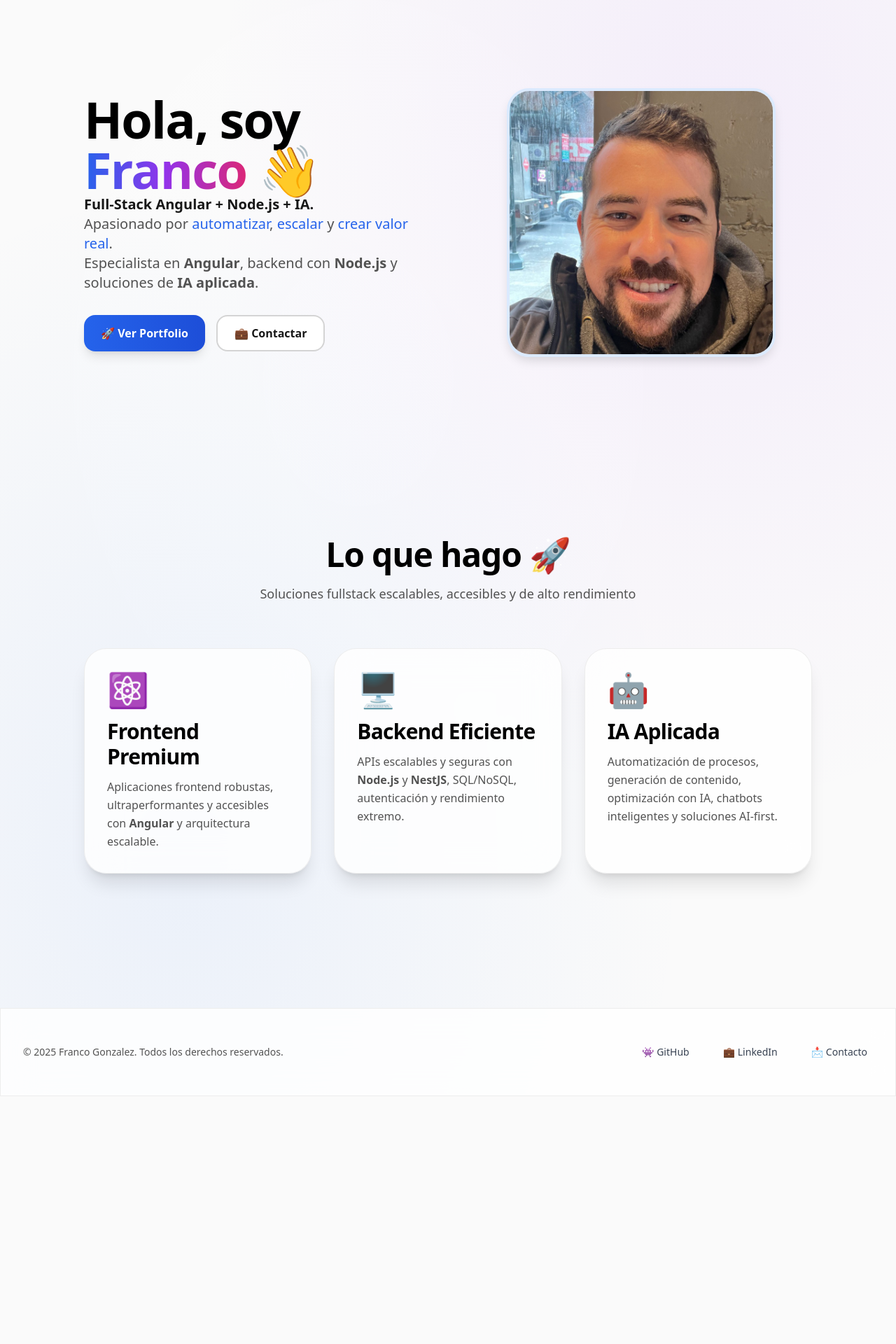
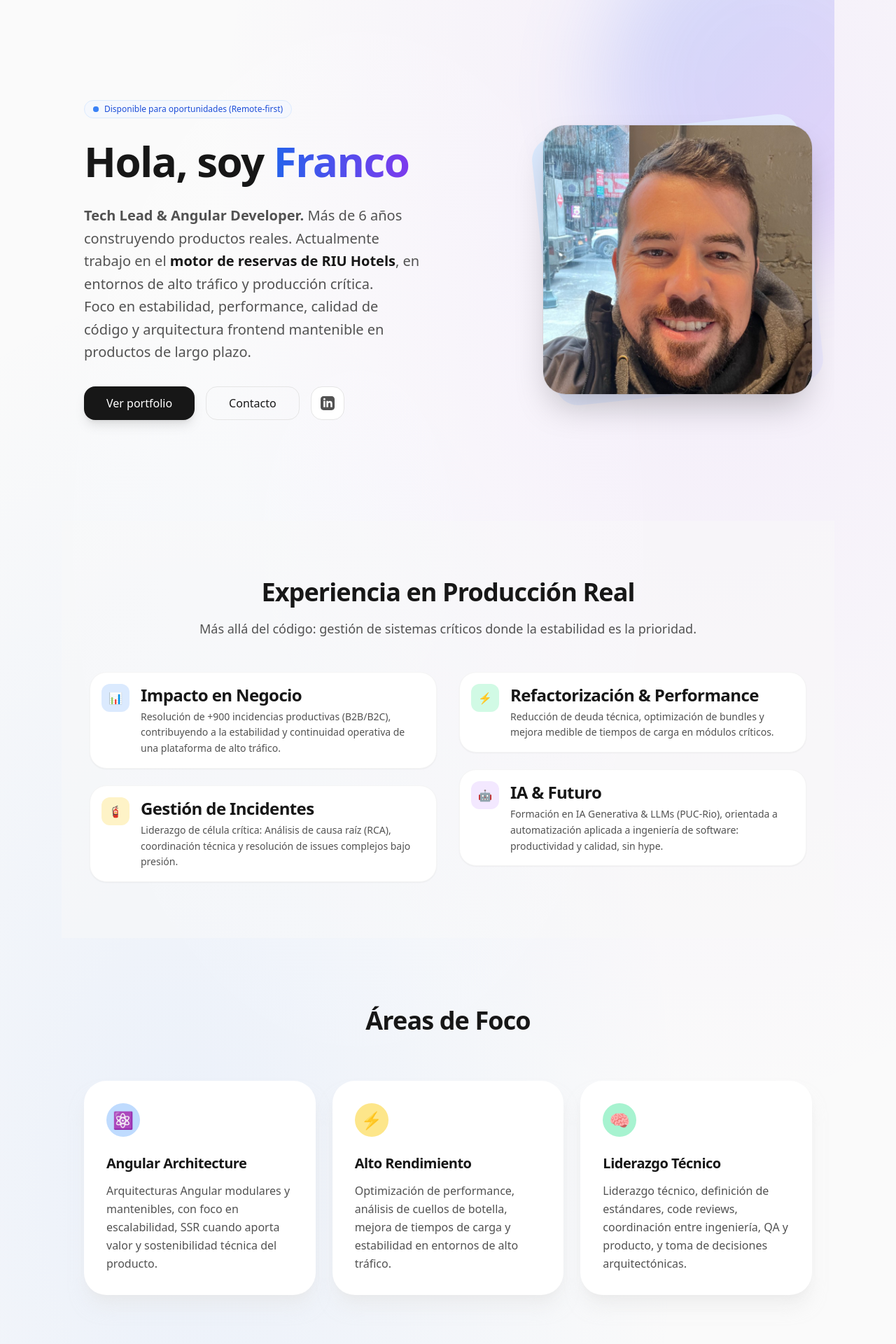
Before and after one commit to Franncogonza/francog.dev, an Angular app: page / in a window 1280 px wide. Shown: the part 140-2060 px from the top of the page at 70% size. Before the commit the page ends 1706 px from the top, so only its background shows below. Built offline with nearby package versions, Linux system fonts and the light colour scheme.

Commit message:
chore: polish home layout — equal-height cards, hero spacing, icon contrast

```diff
--- a/src/app/layout/main-layout/main-layout.component.html
+++ b/src/app/layout/main-layout/main-layout.component.html
@@ -170,7 +170,7 @@
         <p
           class="text-center md:text-left text-sm font-medium text-neutral-600 dark:text-neutral-400"
         >
-          © 2025 Franco Gonzalez. Todos los derechos reservados.
+          © {{ currentYear }} Franco Gonzalez. Todos los derechos reservados.
         </p>
         <nav class="flex gap-8" aria-label="Social links">
           <a
--- a/src/app/layout/main-layout/main-layout.component.ts
+++ b/src/app/layout/main-layout/main-layout.component.ts
@@ -16,6 +16,7 @@ export class MainLayoutComponent {
   isDarkMode = false;
 
   private readonly platform = inject(PlatformService);
+  currentYear: number = new Date().getFullYear();
 
   ngOnInit() {
     if (this.platform.isBrowser()) {
--- a/src/app/pages/about/about.component.html
+++ b/src/app/pages/about/about.component.html
@@ -1,6 +1,6 @@
 <section class="container py-24">
   <h1 class="text-4xl md:text-5xl font-extrabold text-center mb-8">
-    Sobre mí <span class="inline-block">👨‍💻</span>
+    Sobre mí — Perfil profesional
   </h1>
 
   <div class="flex flex-col-reverse lg:flex-row items-center gap-12">
@@ -8,22 +8,28 @@
     <div class="flex-1">
       <p class="text-lg leading-relaxed mb-6 text-neutral-700 dark:text-neutral-300">
         Soy <span class="font-semibold text-neutral-900 dark:text-white">Franco Gonzalez</span>,
-        desarrollador
-        <span class="font-semibold text-blue-600 dark:text-blue-400"
-          >Full-Stack Angular + Node.js + IA</span
-        >. Me apasiona <span class="italic">automatizar, escalar sistemas</span> y construir
-        productos con impacto real.
+        <span class="font-semibold text-blue-600 dark:text-blue-400">
+          Tech Lead & Angular Developer </span
+        >, con más de 6 años trabajando en productos reales en entornos de producción.
       </p>
+
       <p class="text-lg leading-relaxed mb-6 text-neutral-700 dark:text-neutral-300">
-        +5 años creando soluciones digitales. Actualmente trabajando en
-        <span class="font-semibold text-neutral-900 dark:text-white">Riu Hotels</span> desarrollando
-        su motor de reservas global.
+        Actualmente trabajo en
+        <span class="font-semibold text-neutral-900 dark:text-white">RIU Hotels</span>, optimizando
+        el motor de reservas en contextos de alto tráfico, con foco en
+        <strong>performance, estabilidad y arquitectura frontend mantenible</strong>.
       </p>
+
       <p class="text-lg leading-relaxed mb-6 text-neutral-700 dark:text-neutral-300">
-        Mi misión es clara:
-        <span class="font-semibold"
-          >crear tecnología que simplifique, potencie y transforme procesos.</span
-        >
+        Lidero iniciativas de <strong>gestión de incidentes en producción crítica</strong>,
+        <strong>refactorización técnica</strong>, code reviews y mejora continua en calidad de
+        código, trabajando con equipos distribuidos en Europa y LATAM.
+      </p>
+
+      <p class="text-lg leading-relaxed mb-6 text-neutral-700 dark:text-neutral-300">
+        Me estoy formando en <strong>IA Generativa & LLMs (PUC-Rio)</strong>, con foco en
+        automatización aplicada a ingeniería de software, productividad y reducción de deuda técnica
+        — sin hype.
       </p>
 
       <h2 class="text-2xl font-bold mt-8 mb-4 text-neutral-900 dark:text-white">
@@ -32,12 +38,14 @@
 
       <div class="flex flex-wrap gap-3">
         <span class="badge-tech">Angular</span>
+        <span class="badge-tech">TypeScript</span>
+        <span class="badge-tech">RxJS</span>
         <span class="badge-tech">Node.js</span>
         <span class="badge-tech">NestJS</span>
-        <span class="badge-tech">TypeScript</span>
         <span class="badge-tech">PostgreSQL</span>
         <span class="badge-tech">MongoDB</span>
         <span class="badge-tech">AWS</span>
+        <span class="badge-tech">CI/CD</span>
         <span class="badge-tech">OpenAI</span>
       </div>
     </div>
--- a/src/app/pages/home/home.component.html
+++ b/src/app/pages/home/home.component.html
@@ -1,83 +1,240 @@
-<section class="container flex flex-col-reverse lg:flex-row items-center gap-16 py-20 md:py-32">
+<section class="relative overflow-hidden py-24 md:py-36">
+  <div class="absolute top-0 right-0 -z-10 translate-x-1/3 -translate-y-1/4 transform opacity-20">
+    <div
+      class="h-[500px] w-[500px] rounded-full bg-gradient-to-br from-blue-500 to-purple-500 blur-3xl filter"
+    ></div>
+  </div>
+
+  <div class="container flex flex-col-reverse items-center gap-12 lg:flex-row lg:gap-20">
     <div class="flex-1 text-center lg:text-left">
-    <h1 class="heading-hero animate-fade-in">
-      Hola, soy <span class="gradient-text">Franco</span> 👋
+      <div
+        class="inline-flex items-center gap-2 rounded-full border border-blue-100 bg-blue-50/50 px-3 py-1 text-xs font-medium text-blue-700 backdrop-blur-sm dark:border-blue-900/30 dark:bg-blue-900/20 dark:text-blue-300 mb-6"
+      >
+        <span class="relative flex h-2 w-2">
+          <span
+            class="absolute inline-flex h-full w-full animate-ping rounded-full bg-blue-400 opacity-75"
+          ></span>
+          <span class="relative inline-flex h-2 w-2 rounded-full bg-blue-500"></span>
+        </span>
+        Disponible para oportunidades (Remote-first)
+      </div>
+
+      <h1
+        class="text-4xl font-extrabold tracking-tight text-neutral-900 dark:text-white md:text-6xl lg:leading-tight"
+      >
+        Hola, soy
+        <span class="bg-gradient-to-r from-blue-600 to-violet-600 bg-clip-text text-transparent"
+          >Franco</span
+        >
       </h1>
+
       <p
-      class="text-lg md:text-xl text-neutral-600 dark:text-neutral-300 mb-8 leading-relaxed max-w-2xl"
+        class="mt-6 text-lg leading-relaxed text-neutral-600 dark:text-neutral-300 md:text-xl md:leading-relaxed max-w-2xl lg:max-w-3xl text-pretty"
       >
-      <span class="font-semibold text-neutral-900 dark:text-neutral-100">
-        Full-Stack Angular + Node.js + IA.
-      </span>
-      <br />
-      Apasionado por
-      <span class="text-accent">automatizar</span>, <span class="text-accent">escalar</span> y
-      <span class="text-accent">crear valor real</span>.
-      <br />
-      Especialista en <strong>Angular</strong>, backend con <strong>Node.js</strong> y soluciones de
-      <strong>IA aplicada</strong>.
+        <strong>Tech Lead & Angular Developer.</strong> Más de 6 años construyendo productos reales.
+        Actualmente trabajo en el
+        <strong class="text-neutral-900 dark:text-white">motor de reservas de RIU Hotels</strong>,
+        en entornos de alto tráfico y producción crítica.
+        <br class="hidden md:block" />
+        Foco en estabilidad, performance, calidad de código y arquitectura frontend mantenible en
+        productos de largo plazo.
       </p>
-    <div class="flex flex-col sm:flex-row gap-4 justify-center lg:justify-start">
-      <a routerLink="/portfolio" class="btn-primary">🚀 Ver Portfolio</a>
-      <a routerLink="/contact" class="btn-secondary">💼 Contactar</a>
+
+      <div class="mt-8 flex flex-col justify-center gap-4 sm:flex-row lg:justify-start">
+        <a
+          routerLink="/portfolio"
+          class="inline-flex h-12 items-center justify-center rounded-xl bg-neutral-900 px-8 text-base font-medium text-white shadow-lg shadow-neutral-500/20 transition-all hover:-translate-y-1 hover:shadow-xl hover:shadow-neutral-500/40 dark:bg-white dark:text-neutral-900 dark:shadow-none"
+        >
+          Ver portfolio
+        </a>
+        <a
+          routerLink="/contact"
+          class="inline-flex h-12 items-center justify-center rounded-xl border border-neutral-200 bg-transparent px-8 text-base font-medium text-neutral-900 transition-colors hover:bg-neutral-50 hover:text-neutral-900 dark:border-neutral-700 dark:text-white dark:hover:bg-neutral-800"
+        >
+          Contacto
+        </a>
+        <a
+          href="https://www.linkedin.com/in/francogonzalezweb/"
+          target="_blank"
+          rel="noopener noreferrer"
+          aria-label="Visit Franco Gonzalez's LinkedIn profile"
+          class="inline-flex h-12 w-12 items-center justify-center rounded-xl border border-neutral-200 bg-white text-neutral-600 transition-all hover:-translate-y-1 hover:border-blue-200 hover:text-blue-600 hover:shadow-lg dark:border-neutral-700 dark:bg-neutral-800 dark:text-neutral-400 dark:hover:border-blue-900"
+        >
+          <svg class="h-5 w-5" fill="currentColor" viewBox="0 0 24 24" aria-hidden="true">
+            <path
+              fill-rule="evenodd"
+              d="M19 0h-14c-2.761 0-5 2.239-5 5v14c0 2.761 2.239 5 5 5h14c2.762 0 5-2.239 5-5v-14c0-2.761-2.238-5-5-5zm-11 19h-3v-11h3v11zm-1.5-12.268c-.966 0-1.75-.79-1.75-1.764s.784-1.764 1.75-1.764 1.75.79 1.75 1.764-.783 1.764-1.75 1.764zm13.5 12.268h-3v-5.604c0-3.368-4-3.113-4 0v5.604h-3v-11h3v1.765c1.396-2.586 7-2.777 7 2.476v6.759z"
+              clip-rule="evenodd"
+            />
+          </svg>
+        </a>
       </div>
     </div>
-  <div class="flex-1 flex justify-center animate-slide-up">
+
+    <div class="relative flex-1 flex justify-center lg:justify-end">
+      <div class="relative aspect-square w-64 md:w-80 lg:w-96">
+        <div
+          class="absolute inset-0 -rotate-6 rounded-3xl bg-gradient-to-br from-blue-100 to-violet-100 dark:from-blue-900/20 dark:to-violet-900/20"
+        ></div>
         <img
           src="/profile-franco.jpeg"
-      alt="Franco Gonzalez - Full-Stack Developer"
-      class="w-60 h-60 sm:w-72 sm:h-72 lg:w-96 lg:h-96 rounded-3xl object-cover shadow-premium border-4 border-primary-100 dark:border-primary-900/30 hover:shadow-2xl transition-all duration-300"
+          alt="Franco Gonzalez"
+          class="relative h-full w-full rounded-3xl object-cover shadow-2xl ring-1 ring-black/5 dark:ring-white/10 rotate-0 transition-transform hover:rotate-2 duration-500"
           loading="lazy"
         />
       </div>
+    </div>
+  </div>
 </section>
 
-<section class="container py-20 md:py-32">
-  <div class="text-center mb-16">
-    <h2 class="heading-lg">Lo que hago <span class="text-accent">🚀</span></h2>
-    <p class="text-neutral-600 dark:text-neutral-400 text-lg mt-4 max-w-2xl mx-auto">
-      Soluciones fullstack escalables, accesibles y de alto rendimiento
+<section class="py-20 bg-neutral-50/50 dark:bg-neutral-900/50">
+  <div class="container">
+    <div class="mb-12 md:text-center max-w-3xl mx-auto">
+      <h2 class="text-3xl font-bold tracking-tight text-neutral-900 dark:text-white md:text-4xl">
+        Experiencia en Producción Real
+      </h2>
+      <p class="mt-4 text-lg text-neutral-600 dark:text-neutral-400">
+        Más allá del código: gestión de sistemas críticos donde la estabilidad es la prioridad.
       </p>
     </div>
 
-  <div class="grid grid-cols-1 md:grid-cols-3 gap-8">
-    <div class="card-glass card-hover group">
-      <div class="text-5xl mb-4 group-hover:scale-110 transition-transform duration-300">⚛️</div>
-      <h3
-        class="heading-md mb-3 group-hover:text-primary-600 dark:group-hover:text-primary-400 transition-colors"
+    <div class="grid gap-8 md:grid-cols-2 lg:max-w-5xl lg:mx-auto">
+      <div class="space-y-6">
+        <div
+          class="flex gap-4 items-start p-4 rounded-2xl bg-white dark:bg-neutral-800 border border-neutral-100 dark:border-neutral-700 shadow-sm hover:shadow-md transition-shadow"
         >
-        Frontend Premium
-      </h3>
-      <p class="text-neutral-600 dark:text-neutral-400 leading-relaxed">
-        Aplicaciones frontend robustas, ultraperformantes y accesibles con
-        <strong>Angular</strong> y arquitectura escalable.
-      </p>
+          <div
+            class="flex h-10 w-10 shrink-0 items-center justify-center rounded-lg bg-blue-100 text-blue-600 dark:bg-blue-900/30 dark:text-blue-400"
+          >
+            📊
           </div>
-
-    <div class="card-glass card-hover group">
-      <div class="text-5xl mb-4 group-hover:scale-110 transition-transform duration-300">🖥️</div>
-      <h3
-        class="heading-md mb-3 group-hover:text-primary-600 dark:group-hover:text-primary-400 transition-colors"
-      >
-        Backend Eficiente
-      </h3>
-      <p class="text-neutral-600 dark:text-neutral-400 leading-relaxed">
-        APIs escalables y seguras con <strong>Node.js</strong> y <strong>NestJS</strong>, SQL/NoSQL,
-        autenticación y rendimiento extremo.
-      </p>
-    </div>
-
-    <div class="card-glass card-hover group">
-      <div class="text-5xl mb-4 group-hover:scale-110 transition-transform duration-300">🤖</div>
-      <h3
-        class="heading-md mb-3 group-hover:text-primary-600 dark:group-hover:text-primary-400 transition-colors"
-      >
-        IA Aplicada
-      </h3>
-      <p class="text-neutral-600 dark:text-neutral-400 leading-relaxed">
-        Automatización de procesos, generación de contenido, optimización con IA, chatbots
-        inteligentes y soluciones AI-first.
+          <div>
+            <h3 class="font-semibold text-neutral-900 dark:text-white">Impacto en Negocio</h3>
+            <p class="mt-1 text-sm text-neutral-600 dark:text-neutral-400 leading-relaxed">
+              Resolución de +900 incidencias productivas (B2B/B2C), contribuyendo a la estabilidad y
+              continuidad operativa de una plataforma de alto tráfico.
             </p>
           </div>
         </div>
+
+        <div
+          class="flex gap-4 items-start p-4 rounded-2xl bg-white dark:bg-neutral-800 border border-neutral-100 dark:border-neutral-700 shadow-sm hover:shadow-md transition-shadow"
+        >
+          <div
+            class="flex h-10 w-10 shrink-0 items-center justify-center rounded-lg bg-amber-100 text-amber-600 dark:bg-amber-900/30 dark:text-amber-400"
+          >
+            🧯
+          </div>
+          <div>
+            <h3 class="font-semibold text-neutral-900 dark:text-white">Gestión de Incidentes</h3>
+            <p class="mt-1 text-sm text-neutral-600 dark:text-neutral-400 leading-relaxed">
+              Liderazgo de célula crítica: Análisis de causa raíz (RCA), coordinación técnica y
+              resolución de issues complejos bajo presión.
+            </p>
+          </div>
+        </div>
+      </div>
+
+      <div class="space-y-6">
+        <div
+          class="flex gap-4 items-start p-4 rounded-2xl bg-white dark:bg-neutral-800 border border-neutral-100 dark:border-neutral-700 shadow-sm hover:shadow-md transition-shadow"
+        >
+          <div
+            class="flex h-10 w-10 shrink-0 items-center justify-center rounded-lg bg-emerald-100 text-emerald-600 dark:bg-emerald-900/30 dark:text-emerald-400"
+          >
+            ⚡
+          </div>
+          <div>
+            <h3 class="font-semibold text-neutral-900 dark:text-white">
+              Refactorización & Performance
+            </h3>
+            <p class="mt-1 text-sm text-neutral-600 dark:text-neutral-400 leading-relaxed">
+              Reducción de deuda técnica, optimización de bundles y mejora medible de tiempos de
+              carga en módulos críticos.
+            </p>
+          </div>
+        </div>
+
+        <div
+          class="flex gap-4 items-start p-4 rounded-2xl bg-white dark:bg-neutral-800 border border-neutral-100 dark:border-neutral-700 shadow-sm hover:shadow-md transition-shadow"
+        >
+          <div
+            class="flex h-10 w-10 shrink-0 items-center justify-center rounded-lg bg-purple-100 text-purple-600 dark:bg-purple-900/30 dark:text-purple-400"
+          >
+            🤖
+          </div>
+          <div>
+            <h3 class="font-semibold text-neutral-900 dark:text-white">IA & Futuro</h3>
+            <p class="mt-1 text-sm text-neutral-600 dark:text-neutral-400 leading-relaxed">
+              Formación en IA Generativa & LLMs (PUC-Rio), orientada a automatización aplicada a
+              ingeniería de software: productividad y calidad, sin hype.
+            </p>
+          </div>
+        </div>
+      </div>
+    </div>
+  </div>
 </section>
+
+<section class="container py-24">
+  <div class="text-center mb-16">
+    <h2 class="text-3xl font-bold tracking-tight text-neutral-900 dark:text-white md:text-4xl">
+      Áreas de Foco
+    </h2>
+  </div>
+
+  <div class="grid grid-cols-1 md:grid-cols-3 gap-6 items-stretch">
+    <div
+      class="group relative rounded-3xl bg-white p-8 h-full flex flex-col shadow-xl shadow-neutral-200/50 transition-all hover:-translate-y-2 hover:shadow-2xl hover:shadow-blue-500/10 dark:bg-neutral-900 dark:shadow-none dark:ring-1 dark:ring-white/10"
+    >
+      <div
+        class="mb-6 inline-flex h-12 w-12 items-center justify-center rounded-2xl bg-blue-200 text-2xl text-blue-700 group-hover:bg-blue-600 group-hover:text-white transition-colors dark:bg-blue-900/20"
+      >
+        ⚛️
+      </div>
+      <div class="flex-1">
+        <h3 class="mb-3 text-xl font-bold text-neutral-900 dark:text-white">
+          Angular Architecture
+        </h3>
+        <p class="text-neutral-600 dark:text-neutral-400 leading-relaxed">
+          Arquitecturas Angular modulares y mantenibles, con foco en escalabilidad, SSR cuando
+          aporta valor y sostenibilidad técnica del producto.
+        </p>
+      </div>
+    </div>
+
+    <div
+      class="group relative rounded-3xl bg-white p-8 h-full flex flex-col shadow-xl shadow-neutral-200/50 transition-all hover:-translate-y-2 hover:shadow-2xl hover:shadow-amber-500/10 dark:bg-neutral-900 dark:shadow-none dark:ring-1 dark:ring-white/10"
+    >
+      <div
+        class="mb-6 inline-flex h-12 w-12 items-center justify-center rounded-2xl bg-amber-200 text-2xl text-amber-700 group-hover:bg-amber-500 group-hover:text-white transition-colors dark:bg-amber-900/20"
+      >
+        ⚡
+      </div>
+      <div class="flex-1">
+        <h3 class="mb-3 text-xl font-bold text-neutral-900 dark:text-white">Alto Rendimiento</h3>
+        <p class="text-neutral-600 dark:text-neutral-400 leading-relaxed">
+          Optimización de performance, análisis de cuellos de botella, mejora de tiempos de carga y
+          estabilidad en entornos de alto tráfico.
+        </p>
+      </div>
+    </div>
+
+    <div
+      class="group relative rounded-3xl bg-white p-8 h-full flex flex-col shadow-xl shadow-neutral-200/50 transition-all hover:-translate-y-2 hover:shadow-2xl hover:shadow-emerald-500/10 dark:bg-neutral-900 dark:shadow-none dark:ring-1 dark:ring-white/10"
+    >
+      <div
+        class="mb-6 inline-flex h-12 w-12 items-center justify-center rounded-2xl bg-emerald-200 text-2xl text-emerald-700 group-hover:bg-emerald-500 group-hover:text-white transition-colors dark:bg-emerald-900/20"
+      >
+        🧠
+      </div>
+      <div class="flex-1">
+        <h3 class="mb-3 text-xl font-bold text-neutral-900 dark:text-white">Liderazgo Técnico</h3>
+        <p class="text-neutral-600 dark:text-neutral-400 leading-relaxed">
+          Liderazgo técnico, definición de estándares, code reviews, coordinación entre ingeniería,
+          QA y producto, y toma de decisiones arquitectónicas.
+        </p>
+      </div>
+    </div>
+  </div>
+</section>
--- a/src/app/pages/portfolio/portfolio.component.html
+++ b/src/app/pages/portfolio/portfolio.component.html
@@ -1,76 +1,90 @@
 <section class="container py-24">
-  <h1 class="text-4xl md:text-5xl font-extrabold text-center mb-12">
-    Portfolio <span class="inline-block">💼</span>
-  </h1>
+  <h1 class="text-4xl md:text-5xl font-extrabold text-center mb-12">Proyectos Seleccionados</h1>
 
   <div class="grid grid-cols-1 sm:grid-cols-2 lg:grid-cols-3 gap-10">
-    <!-- Proyecto -->
+    <!-- RIU PRO BOOKING -->
     <div
       class="group bg-white/70 dark:bg-neutral-900/70 backdrop-blur-md p-6 rounded-3xl border border-neutral-200 dark:border-neutral-700 shadow-xl hover:shadow-2xl hover:-translate-y-1 transition-all"
     >
       <h2
         class="text-2xl font-semibold mb-2 text-neutral-900 dark:text-white group-hover:text-blue-600"
       >
-        Riu Pro Booking
+        RIU Pro Booking — Motor de Reservas
       </h2>
-      <p class="text-base mb-4 text-neutral-600 dark:text-neutral-400">
-        Motor de reservas global para Riu Hotels. <br />
-        Angular SSR, gestión de reservas y analítica avanzada.
+
+      <p class="text-base mb-4 text-neutral-600 dark:text-neutral-400 leading-relaxed">
+        Plataforma de reservas de alto tráfico para RIU Hotels. Desarrollo frontend en
+        <strong>Angular SSR</strong>, optimización de performance, estabilidad en
+        <strong>producción crítica</strong> y analítica avanzada (GA4).
       </p>
+
       <div class="flex flex-wrap gap-2 mb-6">
         <span class="badge-tech">Angular</span>
-        <span class="badge-tech">Node.js</span>
+        <span class="badge-tech">TypeScript</span>
+        <span class="badge-tech">RxJS</span>
         <span class="badge-tech">SSR</span>
-        <span class="badge-tech">AWS</span>
+        <span class="badge-tech">GA4</span>
+        <span class="badge-tech">CI/CD</span>
       </div>
+
       <div class="flex flex-col sm:flex-row gap-4">
-        <a href="#" class="btn w-full sm:w-auto">Ver Demo</a>
-        <a href="#" class="btn btn-secondary w-full sm:w-auto">GitHub</a>
+        <a href="#" class="btn w-full sm:w-auto">Case Study</a>
+        <a href="#" class="btn btn-secondary w-full sm:w-auto">Detalle Técnico</a>
       </div>
     </div>
 
-    <!-- Proyecto -->
+    <!-- SLACK AUTOMATION -->
     <div
       class="group bg-white/70 dark:bg-neutral-900/70 backdrop-blur-md p-6 rounded-3xl border border-neutral-200 dark:border-neutral-700 shadow-xl hover:shadow-2xl hover:-translate-y-1 transition-all"
     >
       <h2
         class="text-2xl font-semibold mb-2 text-neutral-900 dark:text-white group-hover:text-blue-600"
       >
-        Slack Automation
+        Slack Automation — Productividad Operativa
       </h2>
-      <p class="text-base mb-4 text-neutral-600 dark:text-neutral-400">
-        Bot de automatización con Slack API y Node.js.<br />
-        Ahorro de +30h/mes en tareas repetitivas.
+
+      <p class="text-base mb-4 text-neutral-600 dark:text-neutral-400 leading-relaxed">
+        Automatización interna con <strong>Slack API</strong> y <strong>Node.js</strong>
+        para optimizar flujos de trabajo, reduciendo más de
+        <strong>30 horas mensuales</strong> en tareas repetitivas.
       </p>
+
       <div class="flex flex-wrap gap-2 mb-6">
         <span class="badge-tech">Node.js</span>
         <span class="badge-tech">Slack API</span>
         <span class="badge-tech">Automation</span>
+        <span class="badge-tech">Webhooks</span>
       </div>
+
       <div class="flex flex-col sm:flex-row gap-4">
-        <a href="#" class="btn w-full sm:w-auto">Ver Demo</a>
+        <a href="#" class="btn w-full sm:w-auto">Ver Caso</a>
         <a href="#" class="btn btn-secondary w-full sm:w-auto">GitHub</a>
       </div>
     </div>
 
-    <!-- Proyecto -->
+    <!-- AI CONTENT GENERATOR -->
     <div
       class="group bg-white/70 dark:bg-neutral-900/70 backdrop-blur-md p-6 rounded-3xl border border-neutral-200 dark:border-neutral-700 shadow-xl hover:shadow-2xl hover:-translate-y-1 transition-all"
     >
       <h2
         class="text-2xl font-semibold mb-2 text-neutral-900 dark:text-white group-hover:text-blue-600"
       >
-        AI Content Generator
+        AI Content Generator — Automatización con IA
       </h2>
-      <p class="text-base mb-4 text-neutral-600 dark:text-neutral-400">
-        Plataforma IA para generación de contenido <br />
-        y aceleración de flujos de trabajo.
+
+      <p class="text-base mb-4 text-neutral-600 dark:text-neutral-400 leading-relaxed">
+        Plataforma basada en <strong>OpenAI</strong> para generación de contenido y automatización
+        de flujos de trabajo. Enfoque en productividad, reducción de tareas manuales y uso práctico
+        de LLMs — <strong>sin hype</strong>.
       </p>
+
       <div class="flex flex-wrap gap-2 mb-6">
         <span class="badge-tech">OpenAI</span>
         <span class="badge-tech">Node.js</span>
         <span class="badge-tech">Angular</span>
+        <span class="badge-tech">Prompt Engineering</span>
       </div>
+
       <div class="flex flex-col sm:flex-row gap-4">
         <a href="#" class="btn w-full sm:w-auto">Ver Demo</a>
         <a href="#" class="btn btn-secondary w-full sm:w-auto">GitHub</a>
```
Lines whose indentation alone changed are shown as unchanged.
